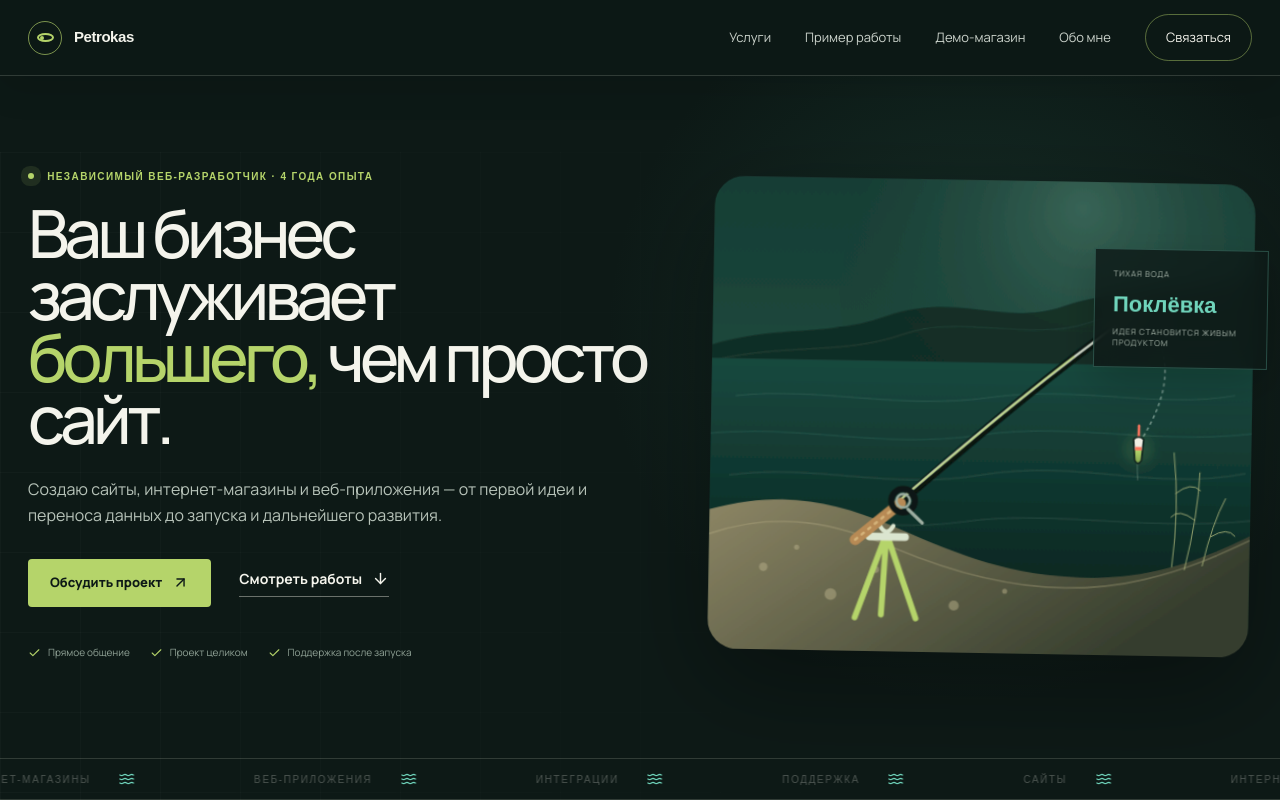
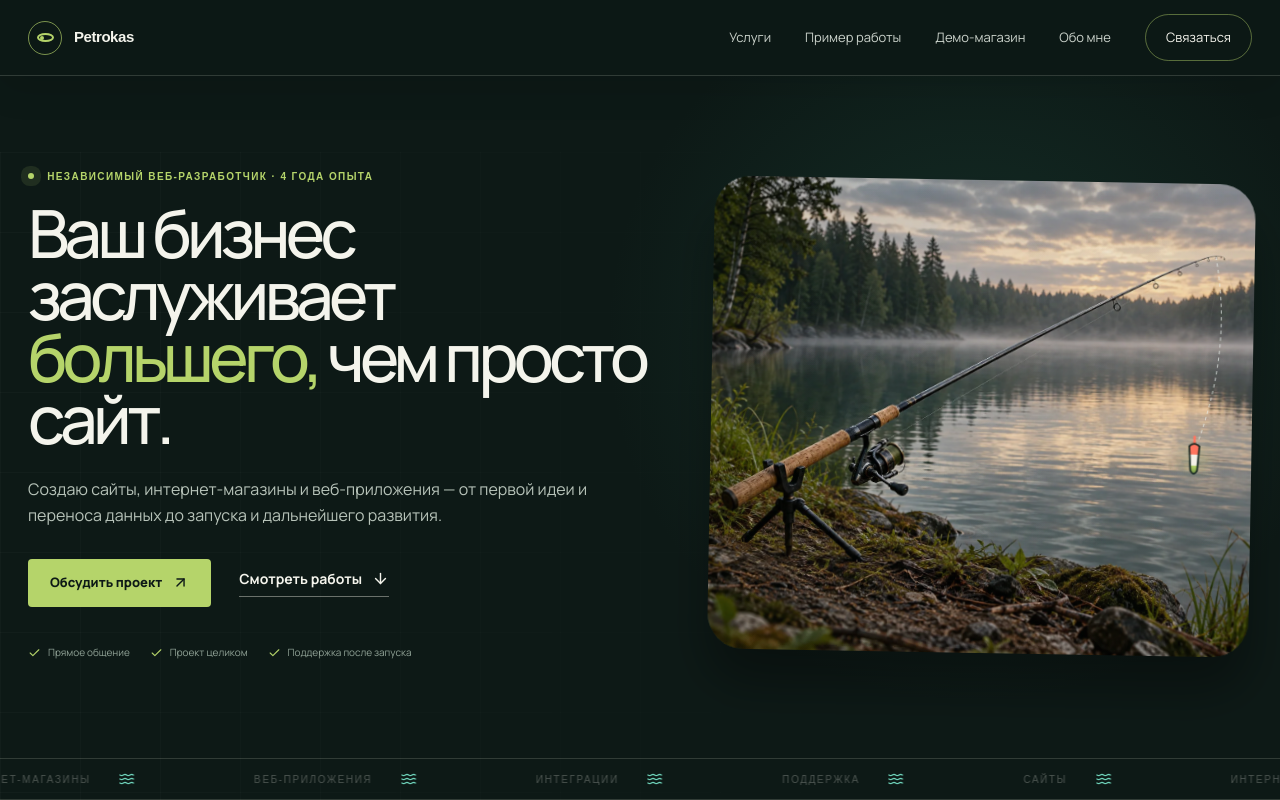
Before and after one commit to pavelpurga/petrokas-portfolio, a Next.js app: page / in a window 1280 px wide. Shown: the top 800 px of the page. Built offline with nearby package versions, Linux system fonts and the light colour scheme; a web font is replaced by a local one.

Commit message:
feat: add realistic fishing hero scene

```diff
--- a/src/app/globals.css
+++ b/src/app/globals.css
@@ -68,17 +68,14 @@ img { max-width: 100%; height: auto; }
 .hero-proof span { display: flex; align-items: center; gap: 7px; }
 .hero-proof svg { width: 13px; color: var(--lime); }
 .hero-visual { width: min(100%, 610px); margin-inline: auto; position: relative; }
-.fishing-scene { position: relative; width: 100%; transform: rotate(1deg); }
-.fishing-scene svg { display: block; width: 100%; filter: drop-shadow(0 34px 50px rgba(0,0,0,.36)); }
-.water-lines { animation: water-drift 8s ease-in-out infinite alternate; }
+.fishing-scene { aspect-ratio: 640 / 560; position: relative; width: 100%; overflow: hidden; border-radius: 36px; background: #102a23; box-shadow: 0 34px 50px rgba(0,0,0,.36); transform: rotate(1deg); }
+.fishing-scene-image { object-fit: cover; object-position: center; }
+.fishing-scene-shade { position: absolute; inset: 0; background: linear-gradient(180deg, rgba(8,25,21,.1), transparent 48%, rgba(8,22,18,.14)), linear-gradient(90deg, rgba(8,25,21,.04), transparent 45%); pointer-events: none; }
+.fishing-scene-overlay { position: absolute; inset: 0; display: block; width: 100%; height: 100%; }
 .fishing-line { stroke-dasharray: 4 4; animation: line-tension 5s ease-in-out infinite; }
 .fishing-float { transform-box: fill-box; transform-origin: 50% 100%; animation: bobber-bite 5s cubic-bezier(.45,.05,.3,1) infinite; }
 .bite-ripple { transform-box: fill-box; transform-origin: center; opacity: 0; animation: bite-ripple 5s ease-out infinite; }
 .bite-ripple-two { animation-delay: .32s; }
-.scene-reeds { animation: reeds-sway 4.6s ease-in-out infinite alternate; transform-origin: 580px 456px; }
-.fishing-scene-label { position: absolute; right: -14px; top: 14%; width: 174px; padding: 18px; border: 1px solid rgba(112,213,188,.28); background: rgba(13,25,22,.82); box-shadow: 0 18px 44px rgba(0,0,0,.2); backdrop-filter: blur(12px); }
-.fishing-scene-label span, .fishing-scene-label small { display: block; color: var(--muted); font-size: 8px; line-height: 1.45; letter-spacing: .1em; text-transform: uppercase; }
-.fishing-scene-label strong { display: block; margin: 8px 0 5px; color: var(--mint); font-family: var(--font-display); font-size: 22px; font-weight: 650; }
 .hero-ticker { height: 42px; overflow: hidden; border-block: 1px solid var(--line); color: rgba(244,244,236,.28); font-family: var(--font-display); font-size: 10px; letter-spacing: .16em; }
 .ticker-track { width: max-content; height: 100%; display: flex; animation: ticker 28s linear infinite; will-change: transform; }
 .ticker-group { min-width: 100vw; height: 100%; display: flex; flex-shrink: 0; align-items: center; justify-content: space-around; gap: 28px; padding-inline: 14px; }
@@ -295,7 +292,6 @@ img { max-width: 100%; height: auto; }
 .demo-page .store-footer-line { min-height: 44px; padding-inline: 22px; }
 
 @keyframes ticker { to { transform: translateX(-50%); } }
-@keyframes water-drift { from { transform: translateX(-4px); } to { transform: translateX(5px); } }
 @keyframes line-tension { 0%, 54%, 100% { stroke-dashoffset: 0; } 68%, 78% { stroke-dashoffset: -12; } }
 @keyframes bobber-bite {
   0%, 12%, 24%, 42%, 54%, 100% { transform: translateY(0) rotate(0); }
@@ -313,7 +309,6 @@ img { max-width: 100%; height: auto; }
   61% { opacity: .62; }
   78% { opacity: 0; transform: scale(2.3); }
 }
-@keyframes reeds-sway { from { transform: rotate(-1deg); } to { transform: rotate(1.6deg); } }
 @media (prefers-reduced-motion: reduce) {
   html { scroll-behavior: auto; }
   *, *::before, *::after { animation-duration: .01ms !important; animation-iteration-count: 1 !important; transition-duration: .01ms !important; }
@@ -369,8 +364,6 @@ img { max-width: 100%; height: auto; }
   .hero-actions .text-link { align-self: flex-start; }
   .hero-proof { flex-direction: column; gap: 10px; }
   .hero-visual { width: 104%; margin-left: -2%; }
-  .fishing-scene-label { right: 1%; top: 10%; width: 146px; padding: 14px; }
-  .fishing-scene-label strong { font-size: 18px; }
   .section-heading { align-items: start; flex-direction: column; gap: 24px; margin-bottom: 36px; }
   .about-columns { grid-template-columns: 1fr; gap: 12px; }
   .services-grid { grid-template-columns: 1fr; gap: 10px; }
--- a/src/components/DepthMap.tsx
+++ b/src/components/DepthMap.tsx
@@ -1,104 +1,52 @@
+import Image from "next/image";
+
 export function FishingScene() {
   return (
     <div className="fishing-scene">
-      <svg viewBox="0 0 640 560" role="img" aria-labelledby="fishing-scene-title fishing-scene-description">
-        <title id="fishing-scene-title">Удочка на берегу озера</title>
-        <desc id="fishing-scene-description">Удочка стоит на подставке, леска уходит в озеро, а поплавок покачивается и ныряет при поклёвке.</desc>
+      <Image
+        className="fishing-scene-image"
+        src="/images/hero-fishing-scene.webp"
+        alt="Реалистичная удочка с катушкой на подставке у берега лесного озера"
+        fill
+        sizes="(max-width: 720px) 104vw, (max-width: 1000px) 540px, 610px"
+        priority
+      />
+      <div className="fishing-scene-shade" aria-hidden="true" />
+      <svg className="fishing-scene-overlay" viewBox="0 0 640 560" aria-hidden="true">
         <defs>
-          <linearGradient id="scene-sky" x1="0" y1="0" x2="0" y2="1">
-            <stop offset="0" stopColor="#173e35" />
-            <stop offset="1" stopColor="#245747" />
+          <linearGradient id="float-body" x1="0" y1="0" x2="0" y2="1">
+            <stop offset="0" stopColor="#ff745f" />
+            <stop offset=".36" stopColor="#ff745f" />
+            <stop offset=".38" stopColor="#f4f1e8" />
+            <stop offset=".72" stopColor="#f4f1e8" />
+            <stop offset=".74" stopColor="#b5d46a" />
+            <stop offset="1" stopColor="#739445" />
           </linearGradient>
-          <linearGradient id="scene-water" x1="0" y1="0" x2="0" y2="1">
-            <stop offset="0" stopColor="#17493f" />
-            <stop offset="1" stopColor="#081d19" />
-          </linearGradient>
-          <linearGradient id="scene-shore" x1="0" y1="0" x2="1" y2=".4">
-            <stop offset="0" stopColor="#8d8665" />
-            <stop offset="1" stopColor="#353d2d" />
-          </linearGradient>
-          <linearGradient id="float-body" x1="0" y1="0" x2="0" y2="1">
-            <stop offset="0" stopColor="#f1efe3" />
-            <stop offset=".48" stopColor="#f1efe3" />
-            <stop offset=".5" stopColor="#b5d46a" />
-            <stop offset="1" stopColor="#83a64e" />
-          </linearGradient>
-          <radialGradient id="scene-light" cx="55%" cy="30%" r="70%">
-            <stop offset="0" stopColor="#7db29a" stopOpacity=".32" />
-            <stop offset="1" stopColor="#071a16" stopOpacity="0" />
-          </radialGradient>
-          <filter id="scene-shadow" x="-40%" y="-40%" width="180%" height="180%">
-            <feDropShadow dx="0" dy="18" stdDeviation="18" floodColor="#000" floodOpacity=".35" />
-          </filter>
           <filter id="float-glow" x="-200%" y="-200%" width="500%" height="500%">
             <feGaussianBlur stdDeviation="7" />
           </filter>
-          <clipPath id="scene-clip"><rect width="640" height="560" rx="36" /></clipPath>
         </defs>
-        <g clipPath="url(#scene-clip)" filter="url(#scene-shadow)">
-          <rect width="640" height="560" fill="url(#scene-sky)" />
-          <circle cx="410" cy="135" r="260" fill="url(#scene-light)" />
 
-          <path d="M0 200 C78 175 136 189 205 163 C288 132 342 173 414 148 C485 122 548 136 640 107 L640 245 L0 245 Z" fill="#102a23" opacity=".84" />
-          <path d="M0 219 C86 197 157 210 226 184 C294 159 376 191 444 167 C512 143 566 154 640 130" fill="none" stroke="#6d8b70" strokeOpacity=".25" />
-          <rect y="216" width="640" height="344" fill="url(#scene-water)" />
+        <path
+          className="fishing-line"
+          d="M594 86 C607 151 606 227 572 318"
+          fill="none"
+          stroke="#e7eee9"
+          strokeOpacity=".72"
+          strokeWidth="1.2"
+        />
 
-          <g className="water-lines" fill="none" stroke="#8ec4ad" strokeOpacity=".2" strokeWidth="1">
-            <path d="M24 260 C128 248 217 274 326 257 C428 241 523 267 615 250" />
-            <path d="M-15 306 C104 292 197 321 313 302 C429 283 530 314 662 291" />
-            <path d="M18 354 C123 339 208 369 316 349 C433 328 520 365 629 342" />
-            <path d="M-24 407 C93 393 189 421 294 405 C405 387 525 416 665 394" />
-          </g>
+        <g className="bite-ripples" fill="none" stroke="#c5f3e4">
+          <ellipse className="bite-ripple bite-ripple-one" cx="572" cy="342" rx="15" ry="4" />
+          <ellipse className="bite-ripple bite-ripple-two" cx="572" cy="342" rx="15" ry="4" />
+        </g>
 
-          <path d="M0 395 C81 371 145 382 214 410 C286 439 343 465 434 468 C517 471 579 447 640 416 L640 560 L0 560 Z" fill="url(#scene-shore)" />
-          <path d="M0 424 C82 394 154 410 222 438 C312 474 417 495 517 469 C565 457 604 439 640 421" fill="none" stroke="#c5bc91" strokeOpacity=".28" strokeWidth="2" />
-          <g fill="#b8b08a" opacity=".5">
-            <circle cx="65" cy="462" r="5" /><circle cx="104" cy="438" r="3" /><circle cx="145" cy="493" r="7" />
-            <circle cx="198" cy="463" r="4" /><circle cx="291" cy="504" r="6" /><circle cx="351" cy="486" r="3" />
-          </g>
-
-          <g className="rod-stand" fill="none" strokeLinecap="round" strokeLinejoin="round">
-            <path d="M210 420 L174 520 M210 420 L246 520 M210 420 L205 516" stroke="#b5d46a" strokeWidth="7" />
-            <path d="M190 424 L232 424" stroke="#dbe5cf" strokeWidth="9" />
-            <path d="M202 411 Q210 425 218 411" stroke="#dbe5cf" strokeWidth="5" />
-          </g>
-
-          <g className="fishing-rod" fill="none" strokeLinecap="round">
-            <path d="M198 407 C270 345 361 258 502 151" stroke="#071511" strokeWidth="10" />
-            <path d="M199 403 C272 340 365 253 503 150" stroke="#d7dfcf" strokeWidth="3" />
-            <path d="M211 392 C268 344 350 269 428 207" stroke="#b5d46a" strokeWidth="2" strokeOpacity=".7" />
-            <path d="M173 428 L226 384" stroke="#b78a54" strokeWidth="13" />
-            <path d="M173 428 L226 384" stroke="#d5b47b" strokeWidth="3" strokeDasharray="3 7" />
-            <circle cx="229" cy="381" r="14" stroke="#0a1713" strokeWidth="7" />
-            <circle cx="229" cy="381" r="8" stroke="#9eafa2" strokeWidth="3" />
-            <path d="M235 391 l17 16" stroke="#9eafa2" strokeWidth="4" />
-          </g>
-
-          <path className="fishing-line" d="M503 150 C548 196 545 247 507 308" fill="none" stroke="#cde2d6" strokeOpacity=".7" strokeWidth="1.4" />
-          <path d="M507 308 C505 323 505 337 506 352" fill="none" stroke="#cde2d6" strokeOpacity=".35" strokeWidth="1" />
-
-          <g className="bite-ripples" fill="none" stroke="#70d5bc">
-            <ellipse className="bite-ripple bite-ripple-one" cx="506" cy="329" rx="17" ry="5" />
-            <ellipse className="bite-ripple bite-ripple-two" cx="506" cy="329" rx="17" ry="5" />
-          </g>
-          <g className="fishing-float">
-            <circle cx="506" cy="314" r="18" fill="#b5d46a" opacity=".13" filter="url(#float-glow)" />
-            <path d="M506 286 L506 302" stroke="#ff765e" strokeWidth="3" strokeLinecap="round" />
-            <path d="M500 302 Q506 296 512 302 L510 327 Q506 334 502 327 Z" fill="url(#float-body)" stroke="#10231d" strokeWidth="2" />
-            <path d="M502 313 L510 313" stroke="#ff765e" strokeWidth="4" />
-          </g>
-
-          <g className="scene-reeds" fill="none" stroke="#a9b579" strokeLinecap="round">
-            <path d="M548 454 Q556 385 548 319 M563 457 Q578 392 579 342 M584 452 Q595 401 610 372" />
-            <path d="M551 367 q18 -15 29 -4 M574 398 q-19 -14 -28 -3 M594 417 q19 -12 28 -1" />
-          </g>
+        <g className="fishing-float">
+          <circle cx="572" cy="326" r="18" fill="#b5d46a" opacity=".15" filter="url(#float-glow)" />
+          <path d="M572 298 L572 309" stroke="#ff745f" strokeWidth="3" strokeLinecap="round" />
+          <path d="M566 309 Q572 303 578 309 L576 338 Q572 345 568 338 Z" fill="url(#float-body)" stroke="#10231d" strokeWidth="2" />
         </g>
       </svg>
-      <div className="fishing-scene-label">
-        <span>ТИХАЯ ВОДА</span>
-        <strong>Поклёвка</strong>
-        <small>идея становится живым продуктом</small>
-      </div>
     </div>
   );
 }
```
Also changed, not shown: public/images/hero-fishing-scene.webp (added).
